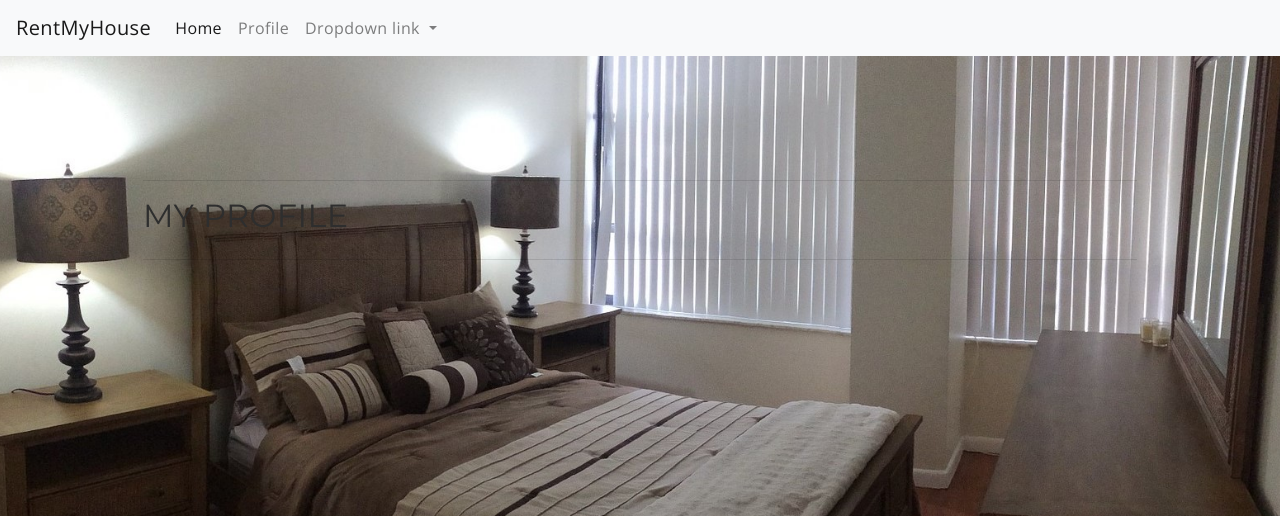
After one commit to Code-Institute-Submissions/Milestone_4-3, a Django app: page /profiles/ in a window 1280 px wide. The commit adds this page. Shown: the top 516 px of the page. Run offline with Django 3.2, Linux system fonts and the light colour scheme; some libraries are stand-ins or nearby versions.

Commit message:
started profile app

```diff
--- a/_rent_my_house_/settings.py
+++ b/_rent_my_house_/settings.py
@@ -42,6 +42,9 @@ INSTALLED_APPS = [
     'allauth.account',
     'allauth.socialaccount',
     'home',
+    'profiles',
+
+    'crispy_forms'
 ]
 
 MIDDLEWARE = [
--- a/_rent_my_house_/urls.py
+++ b/_rent_my_house_/urls.py
@@ -21,5 +21,6 @@ from django.conf.urls.static import static
 urlpatterns = [
     path('admin/', admin.site.urls),
     path('accounts/', include('allauth.urls')),
+    path('profiles/', include('profiles.urls')),
     path('', include('home.urls')),
 ] + static(settings.MEDIA_URL, document_root=settings.MEDIA_ROOT)
--- /dev/null
+++ b/profiles/admin.py
@@ -0,0 +1,3 @@
+from django.contrib import admin
+
+# Register your models here.
--- /dev/null
+++ b/profiles/apps.py
@@ -0,0 +1,5 @@
+from django.apps import AppConfig
+
+
+class ProfilesConfig(AppConfig):
+    name = 'profiles'
--- /dev/null
+++ b/profiles/templates/profiles/profile.html
@@ -0,0 +1,22 @@
+{% extends "base.html" %}
+{% load static %}
+
+{% block page_header %}
+    <div class="container header-container">
+        <div class="row">
+            <div class="col"></div>
+        </div>
+    </div>
+{% endblock %}
+
+{% block content %}
+    <div class="overlay"></div>
+    <div class="container">
+        <div class="row">
+            <div class="col">
+                <hr>
+                <h2 class="logo-font mb-4">My Profile</h2>
+                <hr>
+            </div>
+        </div>
+{% endblock %}
--- /dev/null
+++ b/profiles/tests.py
@@ -0,0 +1,3 @@
+from django.test import TestCase
+
+# Create your tests here.
--- /dev/null
+++ b/profiles/urls.py
@@ -0,0 +1,6 @@
+from django.urls import path
+from . import views
+
+urlpatterns = [
+    path('', views.profile, name='profile')
+]
--- /dev/null
+++ b/profiles/views.py
@@ -0,0 +1,10 @@
+from django.shortcuts import render
+
+
+def profile(request):
+    """ Display the user's profile. """
+
+    template = 'profiles/profile.html'
+    context = {}
+
+    return render(request, template, context)
--- a/templates/base.html
+++ b/templates/base.html
@@ -34,7 +34,36 @@
     <title>Rent My House {% block extra_title %}{% endblock %}</title>
   </head>
   <body>
-    <header class="container-fluid fixed-top"></header>
+    <header class="container-fluid fixed-top pl-0 pr-0">
+      <nav class="navbar navbar-expand-lg navbar-light bg-light w-100">
+        <a class="navbar-brand" href="{% url 'home' %}">RentMyHouse</a>
+          <button class="navbar-toggler" type="button" data-toggle="collapse" data-target="#navbarNavDropdown" aria-controls="navbarNavDropdown" aria-expanded="false" aria-label="Toggle navigation">
+          <span class="navbar-toggler-icon"></span>
+         </button>
+      <div class="collapse navbar-collapse" id="navbarNavDropdown">
+        <ul class="navbar-nav">
+        <li class="nav-item active">
+          <a class="nav-link" href="{% url 'home' %}">Home <span class="sr-only">(current)</span></a>
+        </li>
+        <li class="nav-item">
+          <a class="nav-link" href="{% url 'profile' %}">Profile</a>
+        </li>
+
+        <li class="nav-item dropdown">
+          <a class="nav-link dropdown-toggle" href="#" id= "navbarDropdownMenuLink" data-toggle="dropdown" aria-haspopup="true" aria-expanded="false">
+            Dropdown link
+          </a>
+          <div class="dropdown-menu" aria-labelledby="navbarDropdownMenuLink">
+            <a class="dropdown-item" href="#">Drop 1 Link</a>
+            <a class="dropdown-item" href="#">Drop 2 Link</a>
+            <a class="dropdown-item" href="#">Drop 3 Link</a>
+          </div>
+          </li>
+        </ul>
+      </div>
+    </nav>
+
+    </header>
 
     {% if messages %}
         <div class="message-container"></div>
```
Also changed, not shown: profiles/models.py (added, +30 -0 lines), profiles/__init__.py (added), profiles/migrations/0001_initial.py (added), profiles/migrations/__init__.py (added).
